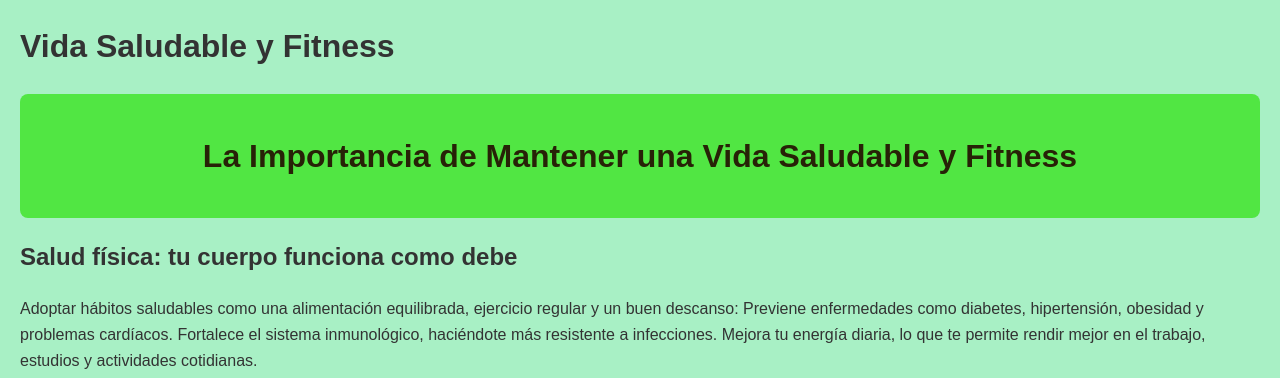
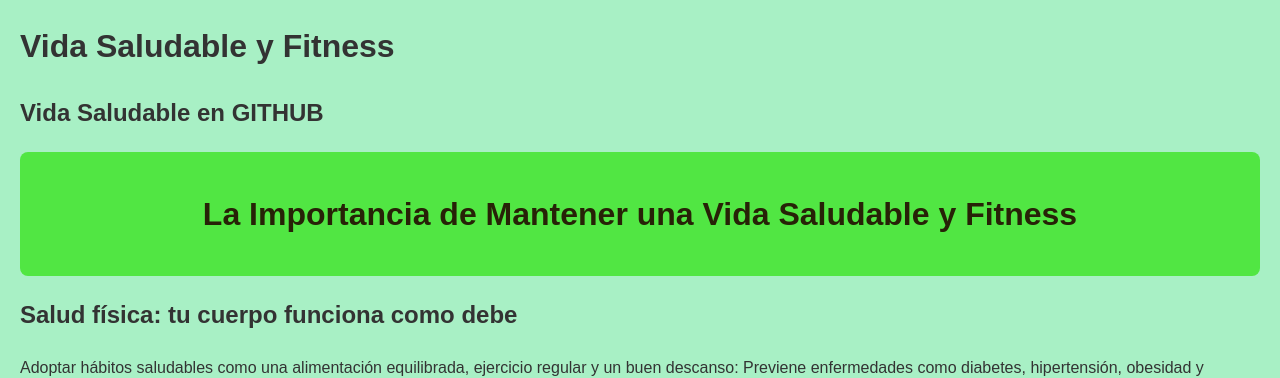
Before and after one commit to marcem-cloud2025/Pagina-Vida-Saludable-y-Fitness, a plain HTML site: page index.html in a window 1280 px wide. Shown: the top 378 px of the page. Drawn offline with Linux system fonts and the light colour scheme.

```diff
--- a/index.html
+++ b/index.html
@@ -6,6 +6,7 @@
     <meta name="viewport" content="width=device-width, initial-scale=1.0">
     <title>La Importancia de Mantener una Vida Saludable y Fitness</title>
     <h1>Vida Saludable y Fitness</h1>
+    <h2>Vida Saludable en GITHUB</h2>
     <link rel="stylesheet" href="assets/css/estilos.css">
 </head>
 <body>
```
